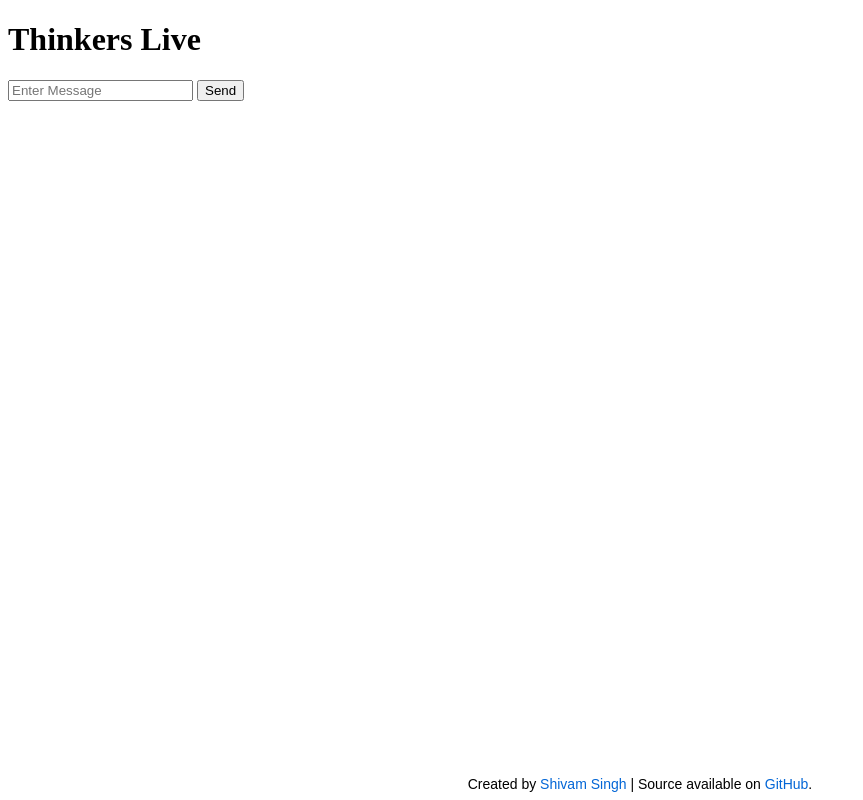
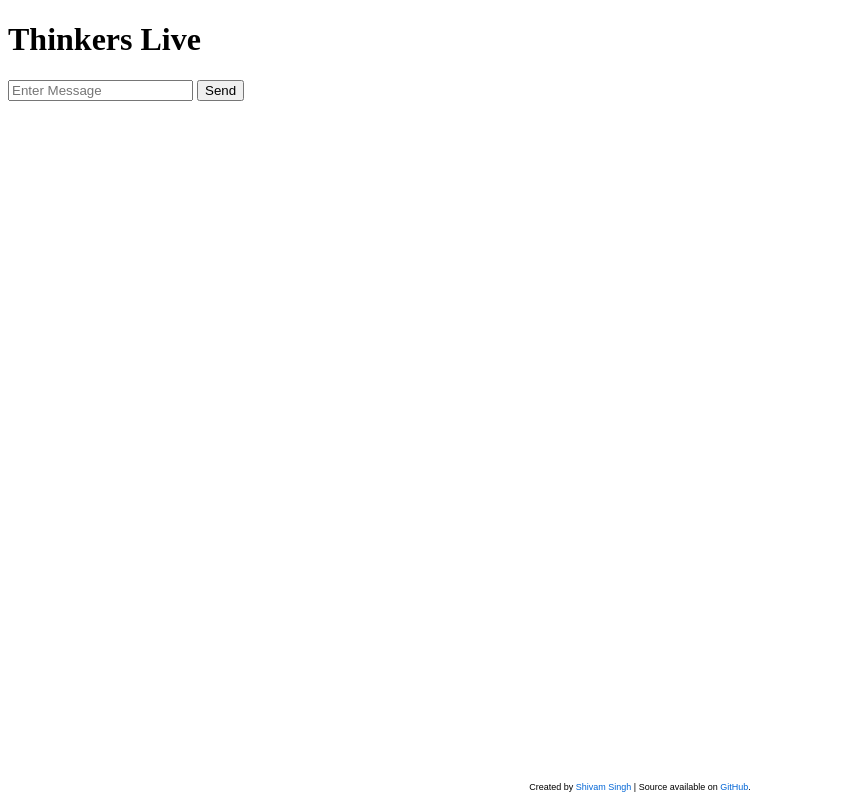
Before and after one commit to sinzn/Think-Live, a plain HTML site: page public/index.html in a window 1280 px wide. Shown: the whole page, without its empty margins (0-863 px from the left). Drawn offline with nearby package versions, Linux system fonts and the light colour scheme; no server answers.

Commit message:
Update index.html

```diff
--- a/public/index.html
+++ b/public/index.html
@@ -46,7 +46,7 @@
     });
   </script>
  <footer
-        style="position: fixed; bottom: 0; left: 50%; transform: translateX(-50%); padding: 8px 16px; font-family: Arial, sans-serif; font-size: 14px; z-index: 1000;">
+        style="position: fixed; bottom: 0; left: 50%; transform: translateX(-50%); padding: 8px 16px; font-family: Arial, sans-serif; font-size: 09px; z-index: 1000;">
         Created by <a href="http://www.sinzn.fun/" style="text-decoration: none; color: #0366d6;"> Shivam Singh </a> |
         Source available on
         <a href="https://github.com/sinzn" target="_blank" style="text-decoration: none; color: #0366d6;">GitHub</a>.
```
